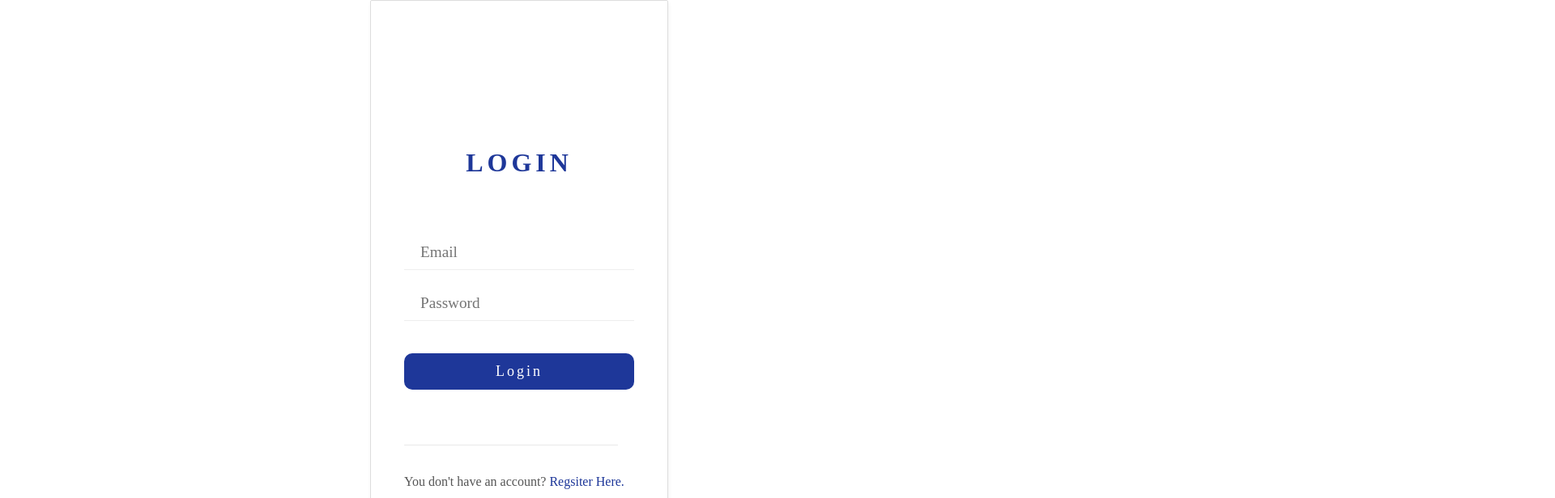
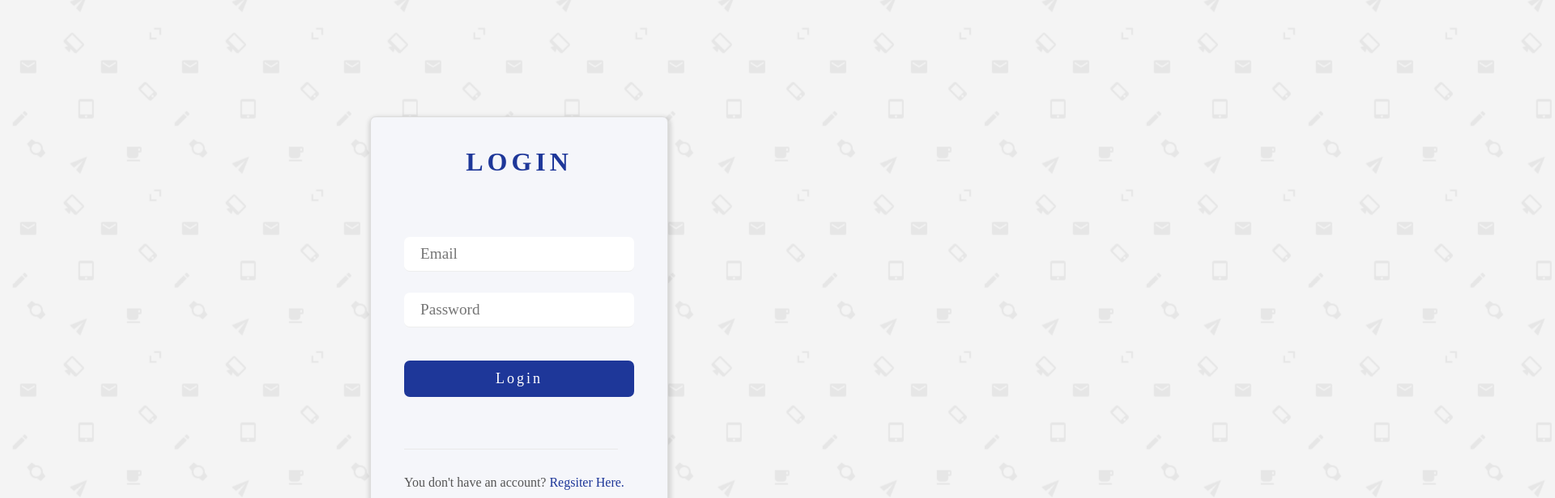
Before and after one commit to LexAeterna12321/testing_mern_project, a React (Create React App) app in the folder client/: page / in a window 1280 px wide. Shown: the top 616 px of the page at 81% size, 1920 px wide, since content can reach past the window. Built offline with nearby package versions, Linux system fonts and the light colour scheme; a web font is replaced by a local one.

Commit message:
animated bg added / style adjustments

```diff
--- a/client/src/baseCSS/index.css
+++ b/client/src/baseCSS/index.css
@@ -1,6 +1,7 @@
 @import url('https://fonts.googleapis.com/css?family=Baloo+Bhai&display=swap&subset=latin-ext');
 
 body {
+  position: relative;
   margin: 0;
   padding: 0;
   font-family: 'Baloo Bhai', cursive;
@@ -9,6 +10,39 @@ body {
   display: flex;
   justify-content: center;
   align-items: center;
+  overflow: hidden;
+}
+
+body::before {
+  content: '';
+  position: absolute;
+  width: 300%;
+  height: 400%;
+  background-image: url('../img/welcome_screen_pattern.png');
+  animation: bgAnim 360s infinite forwards;
+  background-repeat: repeat;
+}
+
+@keyframes bgAnim {
+  0% {
+    transform: translate(0, 0)
+  }
+
+  25% {
+    transform: translate(10%, 20%)
+  }
+
+  50% {
+    transform: translate(20%, 10%)
+  }
+
+  75% {
+    transform: translate(-10%, -20%)
+  }
+
+  100% {
+    transform: translate(0, 0)
+  }
 }
 
 code {
--- a/client/src/components/styledComponents/Button.js
+++ b/client/src/components/styledComponents/Button.js
@@ -1,5 +1,5 @@
 import styled from "styled-components";
-import { mainColor, dangerColor } from "./globalVars";
+import { mainColor, dangerColor, borderRadius } from "./globalVars";
 export const Button = styled.button`
   padding: 12px 0;
   margin: 20px 0;
@@ -8,7 +8,7 @@ export const Button = styled.button`
   color: #fff;
   font-size: 18px;
   border: 0;
-  border-radius: 10px;
+  border-radius: ${borderRadius};
   cursor: pointer;
   font-family: "Baloo Bhai", cursive;
   letter-spacing: 3px;
--- a/client/src/components/styledComponents/Container.js
+++ b/client/src/components/styledComponents/Container.js
@@ -1,8 +1,9 @@
 import styled from "styled-components";
+import { bgColor, borderRadius } from "./globalVars";
 
 export const Container = styled.div`
+  position: relative;
   width: 100%;
-  min-height: 100vh;
   overflow: hidden;
   padding: 0;
   display: flex;
@@ -10,6 +11,8 @@ export const Container = styled.div`
   align-items: center;
   justify-content: center;
   border: 1px solid #ddd;
-  box-shadow: 1px 3px 5px rgba(0, 0, 0, 0.05);
-  border-radius: 2px;
+  box-shadow: 1px 3px 5px 3px rgba(0, 0, 0, 0.12);
+  border-radius: ${borderRadius};
+  background: ${bgColor};
+  z-index: 1;
 `;
--- a/client/src/components/styledComponents/Input.js
+++ b/client/src/components/styledComponents/Input.js
@@ -1,8 +1,9 @@
 import styled from "styled-components";
-
+import { borderRadius } from "./globalVars";
 export const Input = styled.input`
   font-family: "Baloo Bhai", cursive;
   padding: 10px 20px;
+  margin: 5px 0;
   box-sizing: border-box;
   background: #eee;
   border: 0;
@@ -10,5 +11,6 @@ export const Input = styled.input`
   width: 100%;
   background: #fff;
   border-bottom: 1px solid #eee;
+  border-radius: ${borderRadius};
   font-size: 1.2rem;
 `;
--- a/client/src/components/styledComponents/globalVars.js
+++ b/client/src/components/styledComponents/globalVars.js
@@ -3,3 +3,5 @@ export const mainColor = "#1e3799";
 export const secondaryColor = "#f6b93b";
 export const dangerColor = "#b71540";
 export const successColor = "#78e08f";
+export const bgColor = "#f5f6fa";
+export const borderRadius = "7px";
--- a/client/src/components/styledComponents/index.js
+++ b/client/src/components/styledComponents/index.js
@@ -1,3 +1,4 @@
+export * from "./globalVars";
 export * from "./Container";
 export * from "./ChatWindow";
 export * from "./Form";
```
Also changed, not shown: client/src/img/welcome_screen_pattern.png (added).
